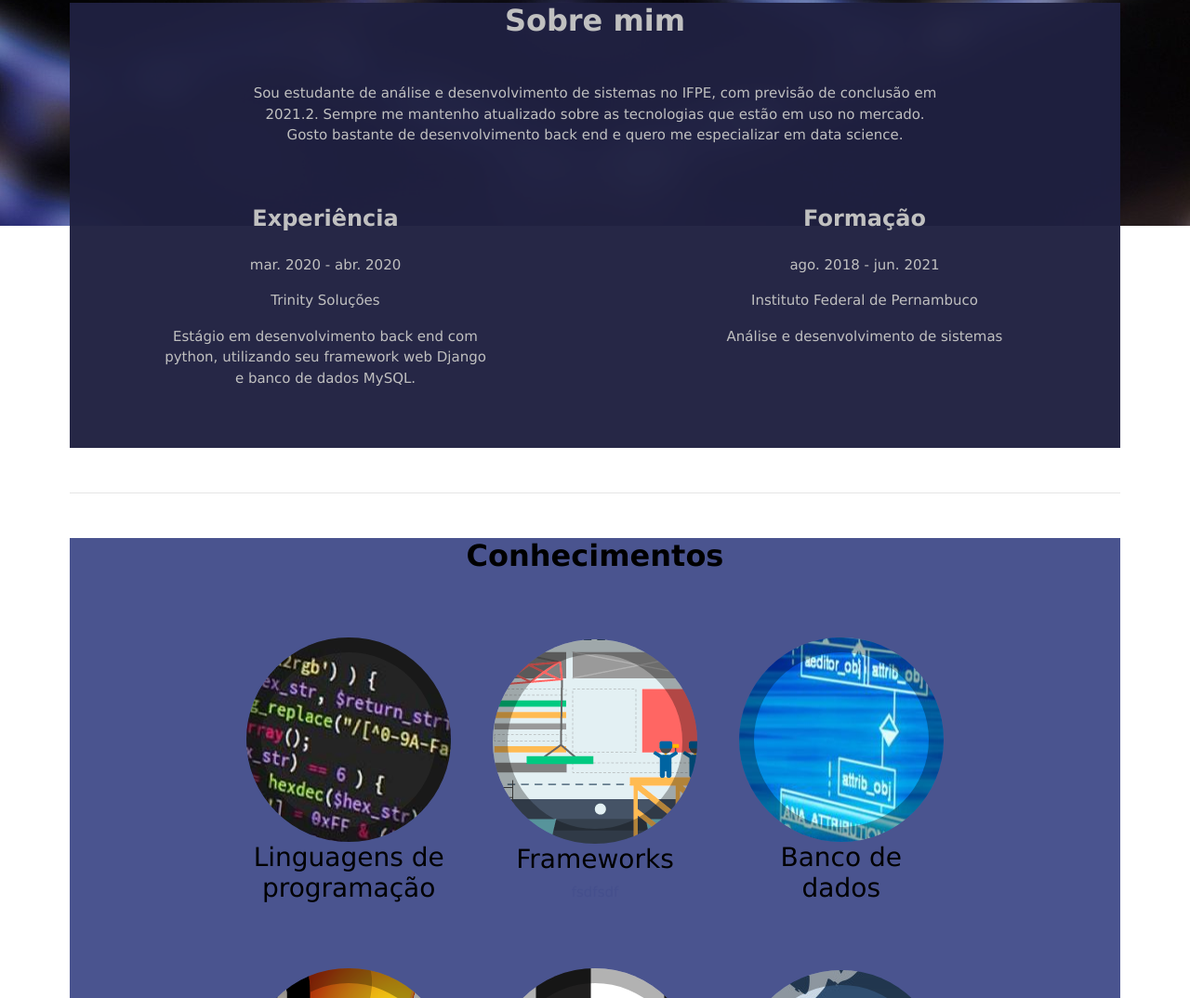
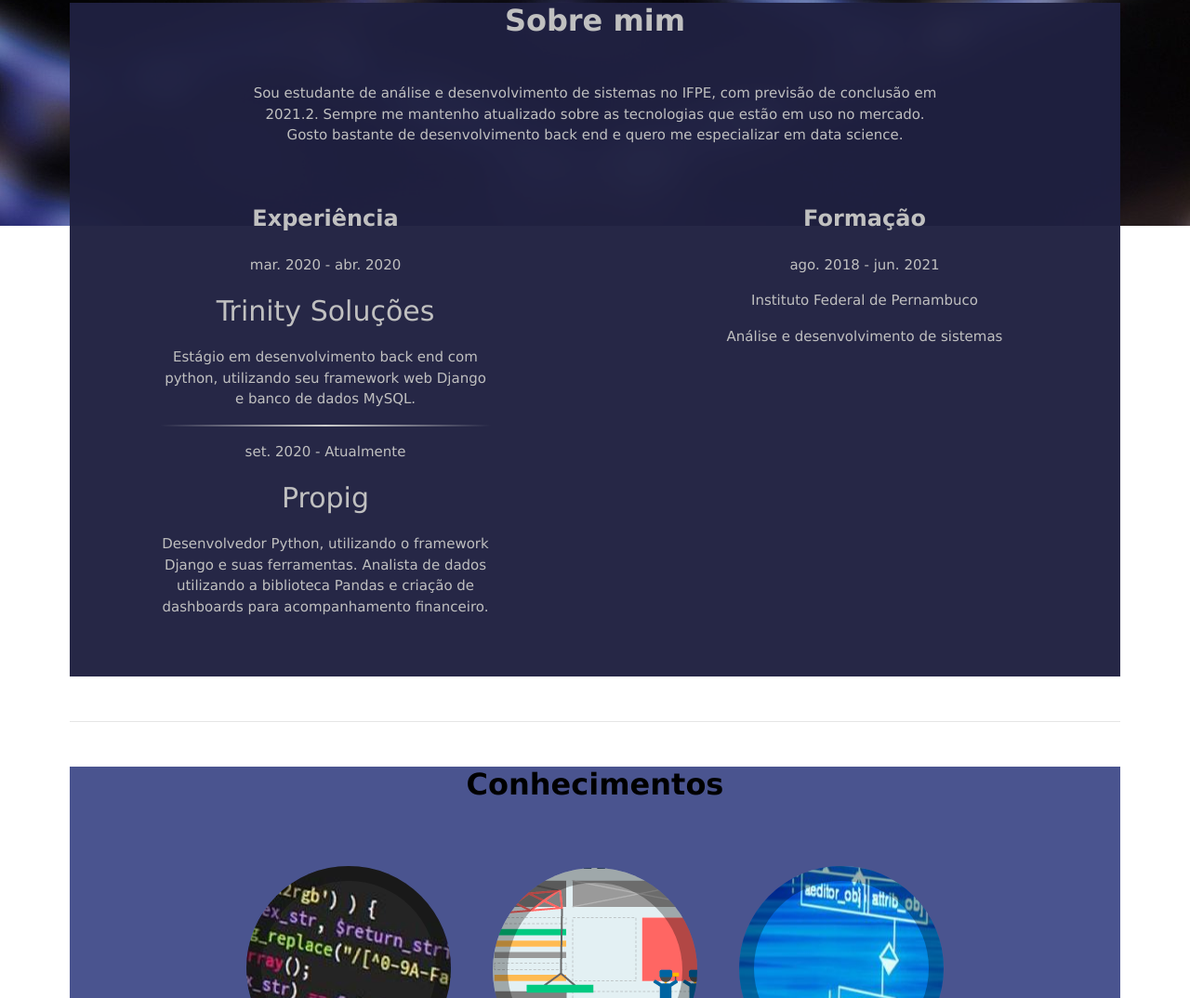
Before and after one commit to Giovannisb/Giovannisb.github.io, a plain HTML site: page portfolio.html in a window 1280 px wide. Shown: the part 797-1871 px from the top of the page at 93% size. Drawn offline with nearby package versions, Linux system fonts and the light colour scheme.

Commit message:
adicionando experiencia

```diff
--- a/css/portifolio.css
+++ b/css/portifolio.css
@@ -266,3 +266,8 @@ nav{
 nav a:hover{
 	background-color: rgb(0, 70, 131);
 }
+
+#emp{
+	font-size: 30px;
+	font: bold;
+}
--- a/portfolio.html
+++ b/portfolio.html
@@ -78,13 +78,21 @@
                     <!--Grid row-->
                     <!--Grid row-->
                     <div class="row">
-                        <!--Grid column-->
                         <div id="exp" class="col-md-4 mb-5">
                             <i class="fa fa-camera-retro fa-4x orange-text"></i>
                             <h4 class="my-4 font-weight-bold">Experiência</h4>
-                            <p class="grey-text">mar. 2020 - abr. 2020</p>
-                            <p><strong>Trinity Soluções</strong></p>
-                            <p>Estágio em desenvolvimento back end com python, utilizando seu framework web Django e banco de dados MySQL.</p>
+                            <!--Grid column-->
+                            <div id="exp">
+                                <p class="grey-text">mar. 2020 - abr. 2020</p>
+                                <p id="emp"><strong>Trinity Soluções</strong></p>
+                                <p>Estágio em desenvolvimento back end com python, utilizando seu framework web Django e banco de dados MySQL.</p>
+                            </div>
+                            <hr id="hr-project">
+                            <div id="exp">
+                                <p class="grey-text">set. 2020 - Atualmente</p>
+                                <p id="emp"><strong>Propig</strong></p>
+                                <p>Desenvolvedor Python, utilizando o framework Django e suas ferramentas. Analista de dados utilizando a biblioteca Pandas e criação de dashboards para acompanhamento financeiro.</p>
+                            </div>
                         </div>
                         <!--Grid column-->
                         <div id="formacao" class="col-md-4 mb-5">
```
